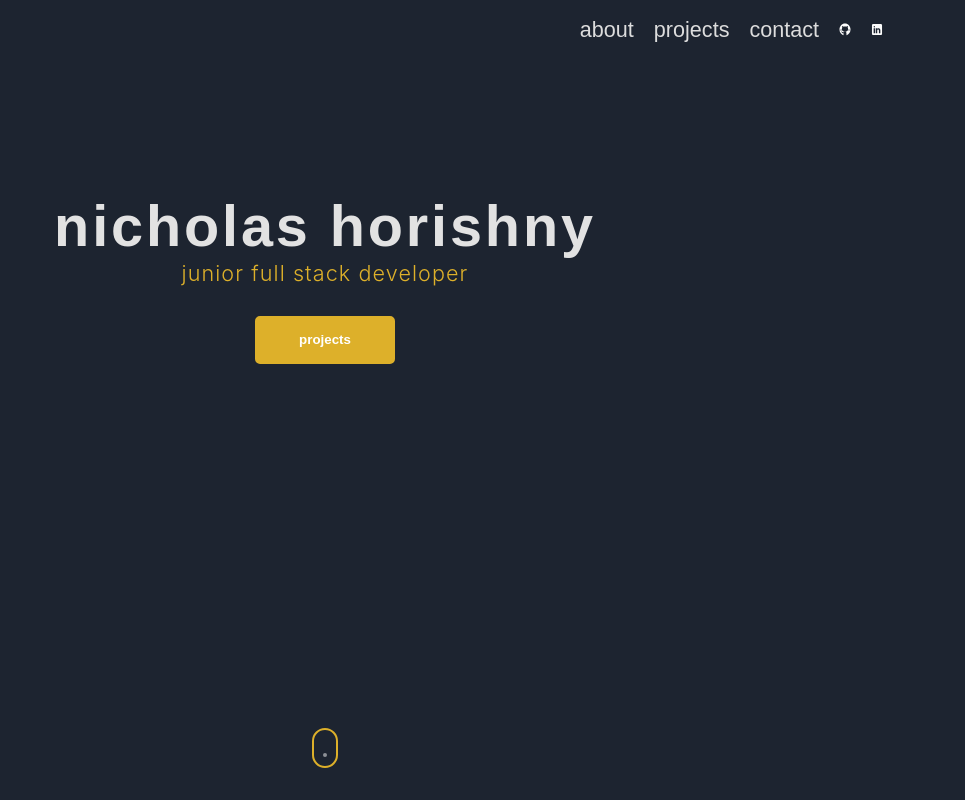
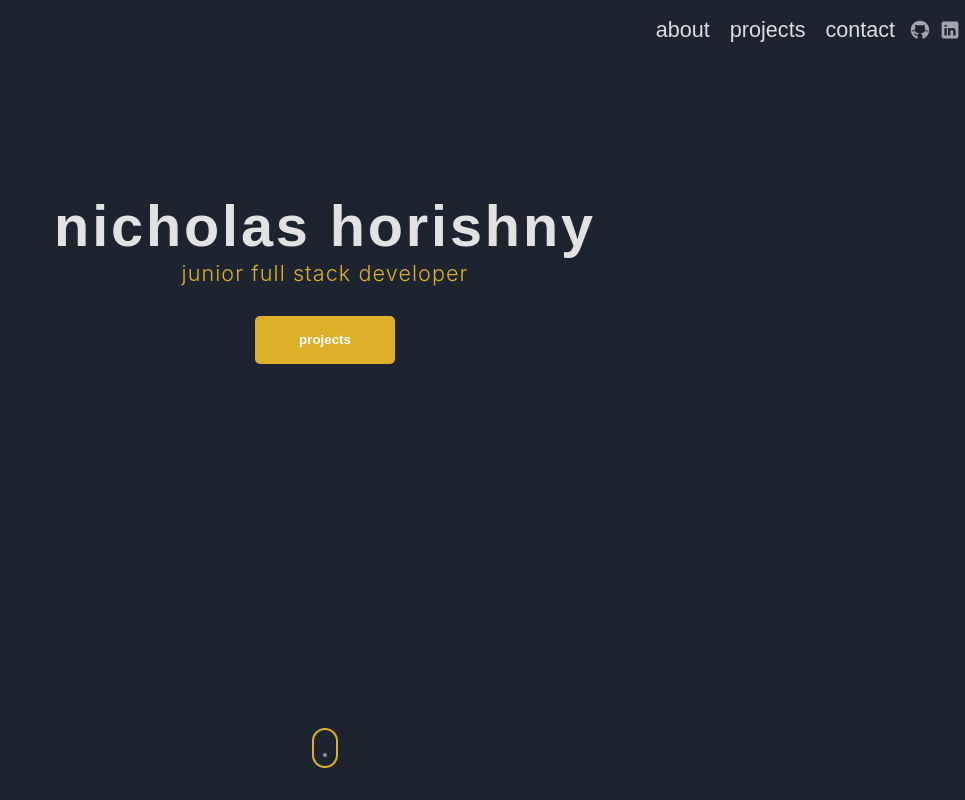
Before and after one commit to n335h/nmjhPortfolio, a React (Create React App) app: page / in a window 1280 px wide. Shown: the whole page, without its empty margins (315-1280 px from the left). Built offline with nearby package versions, Linux system fonts and the light colour scheme.

Commit message:
resolved social icon size and positioning on navbar & menu toggle

```diff
--- a/src/components/navBar/navBar.css
+++ b/src/components/navBar/navBar.css
@@ -24,9 +24,8 @@
 .logo-container{
   display: flex;
   align-items: center;
-  justify-content: space-around;
+  justify-content: space-between;
   margin: 0;
-  width:5vw;
 }
 .logo {
 
@@ -49,7 +48,6 @@ nav {
   justify-content: center;
   align-items: center;
   list-style: none;
-  margin: 5rem;
   padding: 0;
   margin-left: auto;
 }
@@ -188,26 +186,42 @@ text-decoration: none;
 /* social icons navbar */
 
 .GH img:nth-child(1){
-  scale:1;
-  width: 1vw;
   filter: invert(98%) sepia(96%) saturate(6%) hue-rotate(85deg) brightness(107%) contrast(98%);
-
+  display: flex;
 }
 .GH :hover img:nth-child(1){
-  scale: 1;
-  width: 1vw;
+  display: flex;
+
   filter: invert(82%) sepia(70%) saturate(3986%) hue-rotate(338deg) brightness(92%) contrast(87%);
 }
 
 
 
 .LI img:nth-child(1){
-  scale: 1;
-  width: 1vw;
+
+  display: flex;
   filter: invert(98%) sepia(96%) saturate(6%) hue-rotate(85deg) brightness(107%) contrast(98%);
 }
 .LI :hover img:nth-child(1){
-  scale: 1;
-  width: 1vw;
+  display: flex;
+
   filter: invert(82%) sepia(70%) saturate(3986%) hue-rotate(338deg) brightness(92%) contrast(87%);
 }
+
+.logo-container img {
+  margin: 5px 5px;
+  height: 20px;
+  width: 20px;
+  opacity: 0.6;
+
+}
+
+.logo-container  img:hover {
+  margin: 0 5px;
+  height: 25px;
+  width: 25px;
+  opacity: 1;
+
+
+
+}
--- a/src/components/pages/about/about.css
+++ b/src/components/pages/about/about.css
@@ -60,7 +60,7 @@ color: var(--test-main);
 
 .AboutSection-Right {
   flex: 1;
-  width:auto;
+  width:15rem;
   margin-left: 2rem;
   display: flex;
   flex-direction: column;
@@ -70,7 +70,7 @@ color: var(--test-main);
 
 .AboutSection-Right-Top {
   display: grid;
-  grid-template-columns: repeat(4, 1fr);
+  grid-template-columns: repeat(3, 1fr);
   grid-column-gap: 1rem;
   grid-row-gap: 1rem;
   text-align: center;
@@ -91,12 +91,12 @@ color: var(--test-main);
 
 .SkillItem {
   background-color: #ebebeb;
-  padding: 0.5rem 0.5rem;
+  padding: 0.5rem 0.1rem;
   border-radius: 5px;
   margin: 0rem;
   font-family: "Source Sans 3", sans-serif;
   font-weight:500;
-  font-size: 1.2rem;
+  font-size: 1rem;
   color: #333333;
 }
 
```
